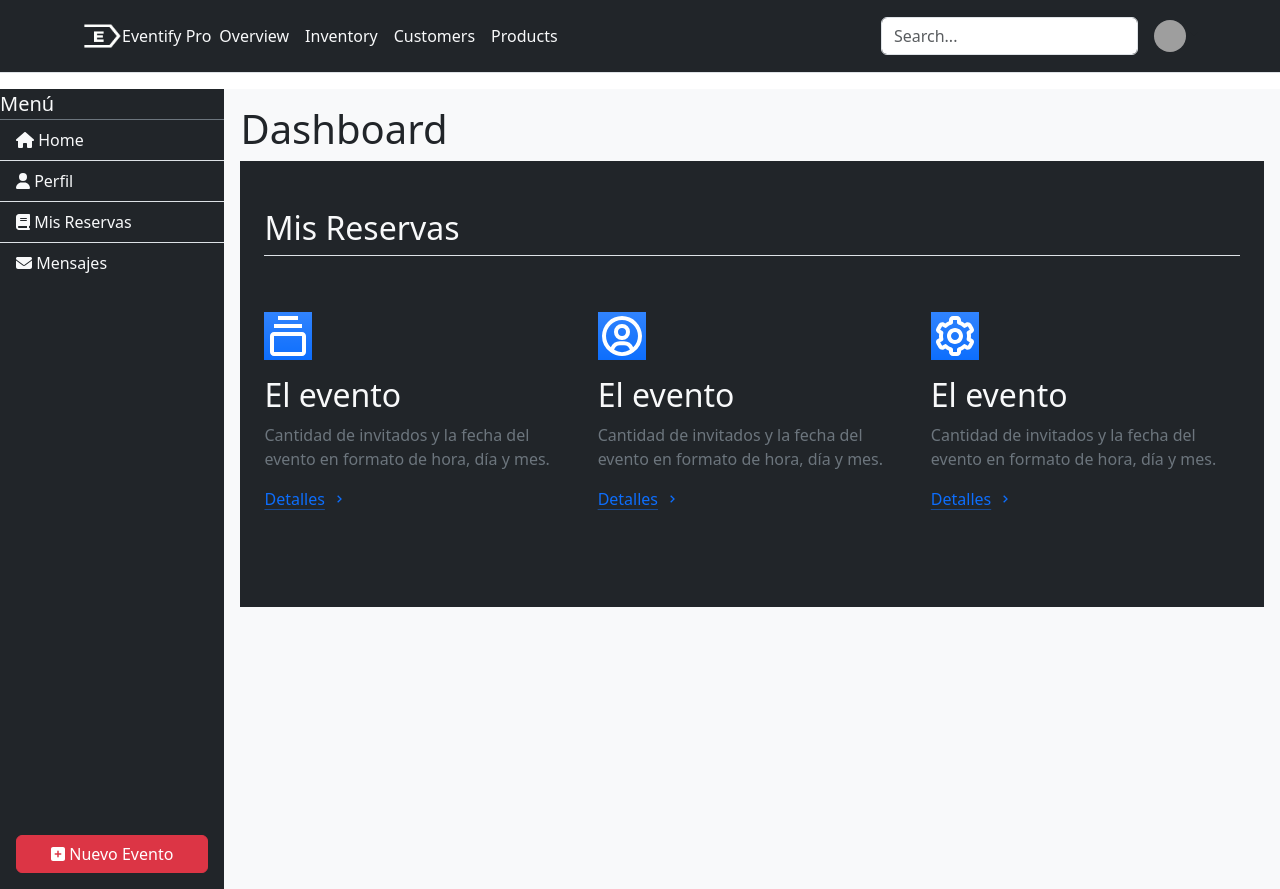
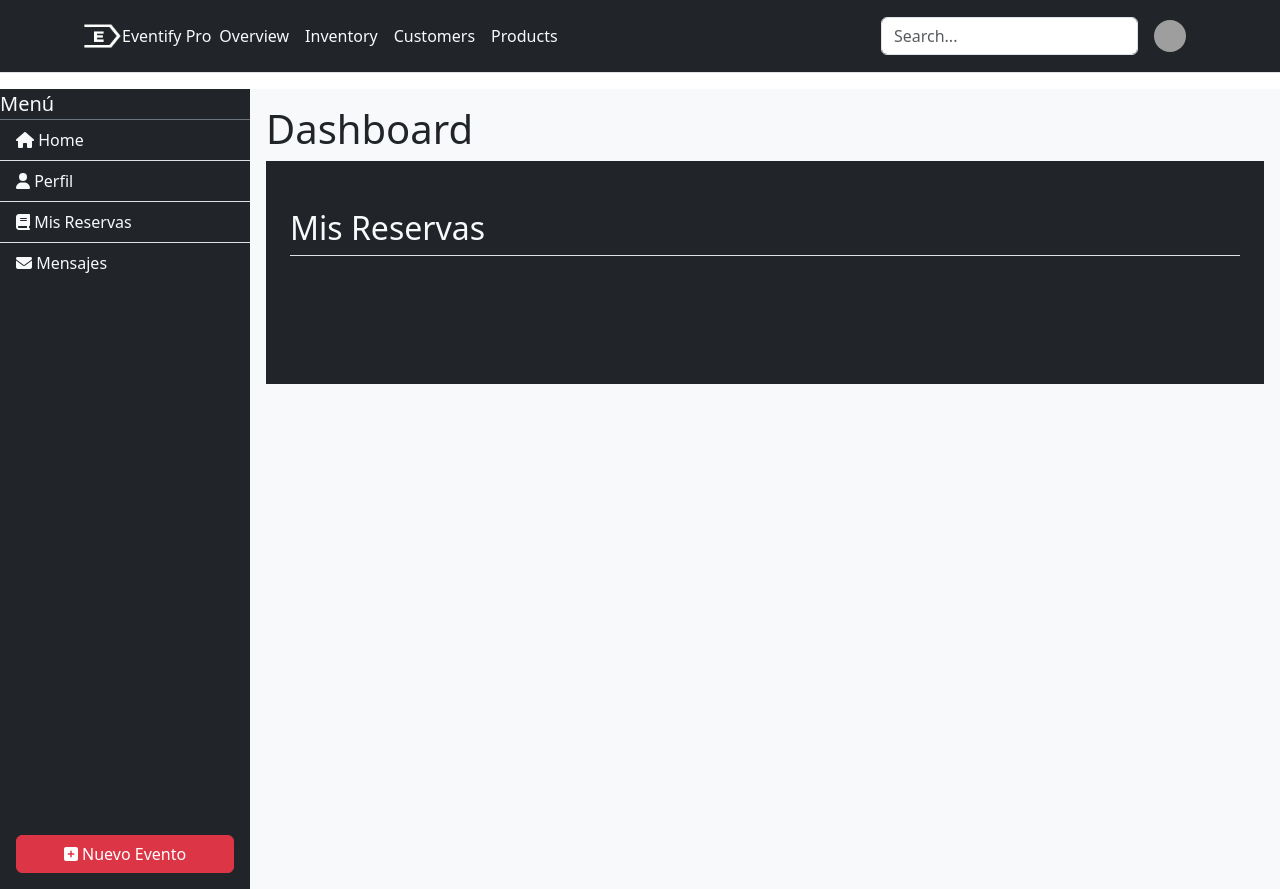
Before and after one commit to ignaciofrag/Eventify-pro-base, a React (Create React App) app: page /userdashboard in a window 1280 px wide. Built offline with nearby package versions, Linux system fonts and the light colour scheme; grey boxes are pictures that could not be loaded.

Commit message:
puscommit

```diff
--- a/src/components/myreservations.js
+++ b/src/components/myreservations.js
@@ -1,46 +1,27 @@
+import React from 'react';
 import Container from 'react-bootstrap/Container';
 import Row from 'react-bootstrap/Row';
 import Col from 'react-bootstrap/Col';
-import { BiCollection, BiUserCircle, BiCog, BiChevronRight } from 'react-icons/bi'; // Cambiado BiToggles2 por BiCog
+import { BiCollection, BiChevronRight } from 'react-icons/bi';  // Solo importa los íconos utilizados
 
-const MyReservations = () => {
+const MyReservations = ({ events }) => {
   return (
     <Container className="px-4 py-5 bg-dark text-light" id="featured-3">
       <h2 className="pb-2 border-bottom">Mis Reservas</h2>
       <Row className="g-4 py-5" xs={1} lg={3}>
-        <Col>
+        {events.map((event, index) => (
+          <Col key={index}>
             <div className="feature-icon d-inline-flex align-items-center justify-content-center text-bg-primary bg-gradient fs-2 mb-3">
               <BiCollection size="1.5em" />
             </div>
-          <h3 className="fs-2 text-light">El evento</h3>
-          <p className="text-secondary">Cantidad de invitados y la fecha del evento en formato de hora, día y mes.</p>
+            <h3 className="fs-2 text-light">{event.name}</h3>
+            <p className="text-secondary">Cantidad de invitados: {event.guestCount}, Fecha: {event.date}</p>
             <a href="/#" className="icon-link">
               Detalles
               <BiChevronRight />
             </a>
           </Col>
-        <Col>
-          <div className="feature-icon d-inline-flex align-items-center justify-content-center text-bg-primary bg-gradient fs-2 mb-3">
-            <BiUserCircle size="1.5em" />
-          </div>
-          <h3 className="fs-2 text-light">El evento</h3>
-          <p className="text-secondary">Cantidad de invitados y la fecha del evento en formato de hora, día y mes.</p>
-          <a href="/#" className="icon-link">
-          Detalles
-            <BiChevronRight />
-          </a>
-        </Col>
-        <Col>
-          <div className="feature-icon d-inline-flex align-items-center justify-content-center text-bg-primary bg-gradient fs-2 mb-3">
-            <BiCog size="1.5em" /> {/* Usando BiCog */}
-          </div>
-          <h3 className="fs-2 text-light">El evento</h3>
-          <p className="text-secondary">Cantidad de invitados y la fecha del evento en formato de hora, día y mes.</p>
-          <a href="/#" className="icon-link">
-          Detalles
-            <BiChevronRight />
-          </a>
-        </Col>
+        ))}
       </Row>
     </Container>
   );
--- a/src/components/navbar.js
+++ b/src/components/navbar.js
@@ -26,14 +26,7 @@ function NavigationBar ({ onLoginClick }) {
                 <Nav.Link href="#">FAQs</Nav.Link>
                 <Nav.Link href="#">Acerca de</Nav.Link>
               </Nav>
-              <Form className="d-flex">
-                <FormControl
-                  type="search"
-                  placeholder="Search..."
-                  className="me-2"
-                  aria-label="Search"
-                />
-              </Form>
+
               <Button variant="warning" className="me-2" onClick={onLoginClick}>Iniciar sesión</Button>
               <Button variant="danger">Registrate</Button>
             </Navbar.Collapse>
--- a/src/components/newevent.js
+++ b/src/components/newevent.js
@@ -2,17 +2,29 @@ import React, { useState } from "react";
 import { Modal, Button, Form } from "react-bootstrap";
 
 function NewEventModal(props) {
-  // Estado para manejar la ubicación y el tipo de evento seleccionado
   const [selectedLocation, setSelectedLocation] = useState("");
   const [eventType, setEventType] = useState(""); // Estado para el tipo de evento
 
-  // Manejadores de cambio para los selects
+
   const handleLocationChange = (e) => {
     setSelectedLocation(e.target.value);
   };
 
   const handleEventTypeChange = (e) => {
-    setEventType(e.target.value); // Ajustamos la función para cambiar el tipo de evento
+    setEventType(e.target.value);
+  };
+
+  // Función para manejar el envío del formulario
+  const handleSubmit = (e) => {
+    e.preventDefault(); // Previene la recarga de la página
+    const newEvent = {
+      name: e.target.formEventName.value,
+      eventType: eventType,
+      date: new Date().toLocaleString(), // Ejemplo de fecha
+      guestCount: 50, // Ejemplo de cantidad de invitados
+    };
+    props.addEvent(newEvent); // Agrega el evento al estado en UserDashboard
+    props.onHide(); // Cierra el modal
   };
 
   return (
@@ -29,7 +41,7 @@ function NewEventModal(props) {
         </Modal.Title>
       </Modal.Header>
       <Modal.Body className="bg-dark text-white">
-        <Form>
+        <Form onSubmit={handleSubmit}>
           <Form.Group controlId="formEventName">
             <Form.Label>Nombre del Evento</Form.Label>
             <Form.Control
@@ -45,12 +57,12 @@ function NewEventModal(props) {
               onChange={handleEventTypeChange}
             >
               <option>Cumpleaños</option>
-              <option>Despedida de soltera/o</option>
-              <option>Matriomonio</option>
+              <option>Matrimonio</option>
               <option>Bautizo</option>
               <option>Aniversario</option>
               <option>Cena formal</option>
               <option>Asado</option>
+              <option>Despedida de soltera/o</option>
               <option>Otro</option>
             </Form.Control>
           </Form.Group>
@@ -146,11 +158,11 @@ function NewEventModal(props) {
             <Form.Label>Tipo de Servicio</Form.Label>
             <Form.Control type="text" placeholder="Tipo de servicio" />
           </Form.Group>
-        </Form>
+          </Form>
       </Modal.Body>
       <Modal.Footer className="bg-dark text-white">
         <Button variant="danger" type="submit">
-          Buscar
+          Crear evento
         </Button>
         <Button variant="warning" onClick={props.onHide}>
           Cerrar
--- a/src/views/home.js
+++ b/src/views/home.js
@@ -1,9 +1,78 @@
-import React from 'react';
-
+import React, { useState, useRef, useEffect } from 'react';
+import { Dropdown, FormControl } from 'react-bootstrap';
+import 'bootstrap/dist/css/bootstrap.min.css';
 
 function Home() {
+  const [showDropdown, setShowDropdown] = useState(false);
+  const searchRef = useRef(null);
+  const dropdownRef = useRef(null);
+
+  useEffect(() => {
+    const handleClickOutside = (event) => {
+      if (
+        dropdownRef.current &&
+        !dropdownRef.current.contains(event.target) &&
+        searchRef.current &&
+        !searchRef.current.contains(event.target)
+      ) {
+        setShowDropdown(false);
+      }
+    };
+
+    document.addEventListener('mousedown', handleClickOutside);
+
+    return () => {
+      document.removeEventListener('mousedown', handleClickOutside);
+    };
+  }, []);
+
+  const handleToggleDropdown = () => {
+    setShowDropdown((prev) => !prev);
+  };
+
+  const handleSearch = (e) => {
+    console.log("Buscando:", e.target.value);
+  };
+
+  const CustomToggle = React.forwardRef(({ onClick }, ref) => (
+    <FormControl
+      ref={ref}
+      className="form-control me-2"
+      type="search"
+      placeholder="Busca un proveedor"
+      aria-label="Search"
+      onClick={onClick} // Para abrir el dropdown al hacer clic en el input
+      onChange={handleSearch} // Para manejar la búsqueda al escribir
+      onFocus={() => setShowDropdown(true)}
+    />
+  ));
+
+  const CustomMenu = React.forwardRef(
+    ({ style, className, 'aria-labelledby': labeledBy }, ref) => {
+      return (
+        <div
+          ref={ref}
+          style={style}
+          className={className + " d-block"}
+          aria-labelledby={labeledBy}
+        >
+          <ul className="list-unstyled mb-0">
+          <li><a className="dropdown-item" href="/#">Lugares para eventos</a></li>
+          <li><a className="dropdown-item" href="/#">Catering</a></li>
+          <li><a className="dropdown-item" href="/#">Música y entretenimiento</a></li>
+          <li><a className="dropdown-item" href="/#">Decoración</a></li>
+          <li><a className="dropdown-item" href="/#">Iluminación</a></li>
+          <li><a className="dropdown-item" href="/#">DJ</a></li>
+          <li><a className="dropdown-item" href="/#">Mueblería</a></li>
+            {/* Más items según sea necesario */}
+          </ul>
+        </div>
+      );
+    },
+  );
+
   return (
-    <div>
+    <div ref={dropdownRef}>
       <main>
         <section className="py-5 text-center container bg-dark">
           <div className="row py-lg-5">
@@ -11,10 +80,10 @@ function Home() {
               <h1 className="fw-light text-light">Encuentra y reserva proveedores de eventos</h1>
               <p className="lead text-light">Cubrimos todos los aspectos de tu evento, desde la selección del lugar perfecto y el servicio de catering, hasta los fotógrafos más destacados. Reserva aquí y asegura un evento inolvidable.</p>
               <p>
-              <form className="d-flex justify-content-center">
-                <input className="form-control me-2" type="search" placeholder="Busca un proveedor" aria-label="Search" />
-                <button className="btn btn-danger" type="submit">Buscar</button>
-              </form>
+                <Dropdown onToggle={handleToggleDropdown} show={showDropdown}>
+                  <Dropdown.Toggle as={CustomToggle} id="dropdown-custom-components" />
+                  <Dropdown.Menu as={CustomMenu}></Dropdown.Menu>
+                </Dropdown>
               </p>
             </div>
           </div>
@@ -23,8 +92,6 @@ function Home() {
         <div className="album py-5 bg-light">
           <div className="container">
             <div className="row row-cols-1 row-cols-sm-2 row-cols-md-3 g-3">
-              {/* Aquí irían los componentes de las tarjetas */}
-              {/* Repite el componente de la tarjeta según sea necesario */}
               <Card />
               <Card />
               {/* ... */}
@@ -40,7 +107,6 @@ const Card = () => {
   return (
     <div className="col">
       <div className="card shadow-sm">
-        {/* Aquí podrías poner una imagen en lugar de un SVG */}
         <div className="card-body">
           <p className="card-text">This is a wider card with supporting text below as a natural lead-in to additional content. This content is a little bit longer.</p>
           <div className="d-flex justify-content-between align-items-center">
--- a/src/views/userdashboard.js
+++ b/src/views/userdashboard.js
@@ -2,11 +2,17 @@ import React, { useState } from 'react';
 import { Offcanvas, ListGroup, Button } from 'react-bootstrap';
 import { FontAwesomeIcon } from '@fortawesome/react-fontawesome';
 import { faHome, faUser, faBook, faEnvelope, faPlusSquare } from '@fortawesome/free-solid-svg-icons';
-import MyReservations from '../components/myreservations'
-import NewEventModal from '../components/newevent'; // Asegúrate de importar el modal correctamente
+import MyReservations from '../components/myreservations';
+import NewEventModal from '../components/newevent';
 
 function UserDashboard() {
   const [modalShow, setModalShow] = useState(false);
+  const [events, setEvents] = useState([]); // Estado para almacenar los eventos
+
+  // Función para añadir un nuevo evento
+  const addEvent = (newEvent) => {
+    setEvents([...events, newEvent]);
+  };
 
   return (
     <div className="d-flex">
@@ -36,12 +42,12 @@ function UserDashboard() {
         </Button>
       </div>
 
-      <NewEventModal show={modalShow} onHide={() => setModalShow(false)} />
+      <NewEventModal show={modalShow} onHide={() => setModalShow(false)} addEvent={addEvent} />
 
       {/* Main content section */}
       <div className="flex-grow-1 p-3 bg-light">
         <h1 className="text-dark">Dashboard</h1>
-        <MyReservations />
+        <MyReservations events={events} />
       </div>
     </div>
   );
```
Also changed, not shown: 1 other file (tests, documents, lock files or other folders). Lines whose indentation alone changed are shown as unchanged.
